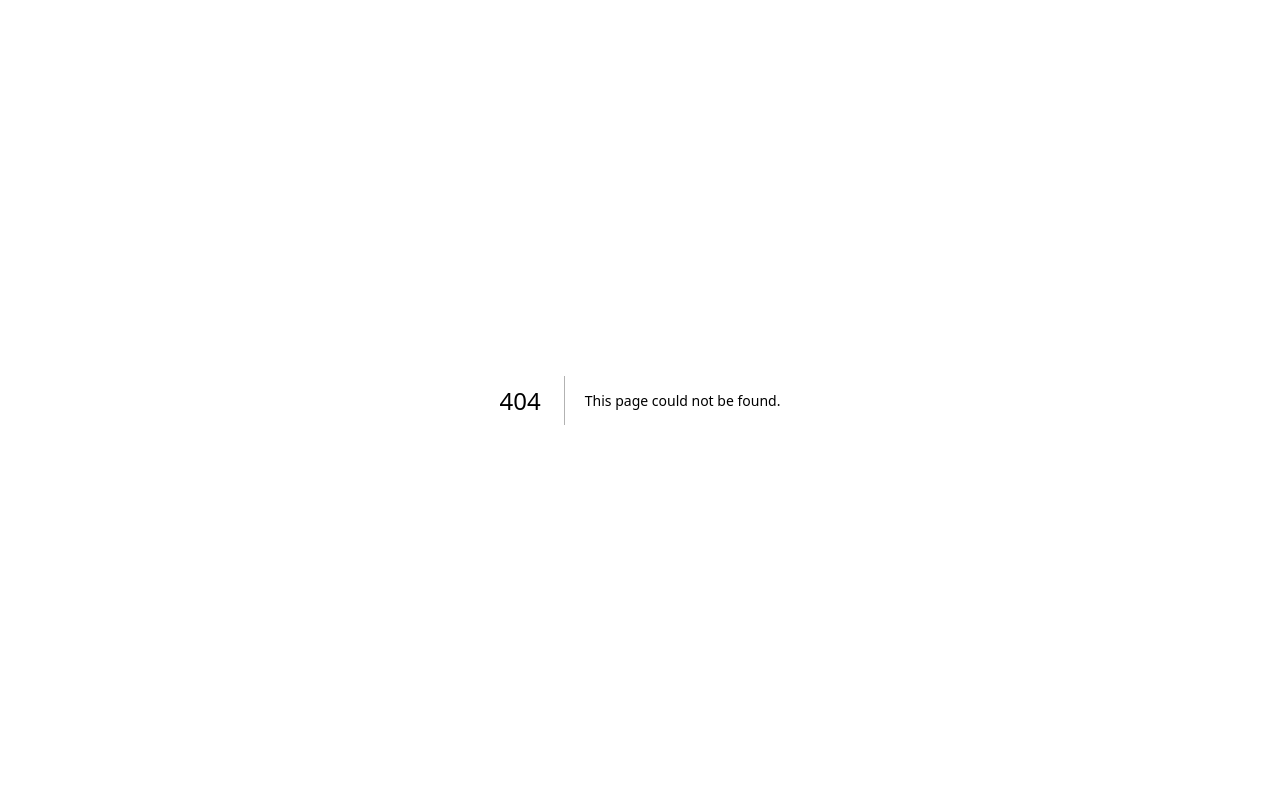
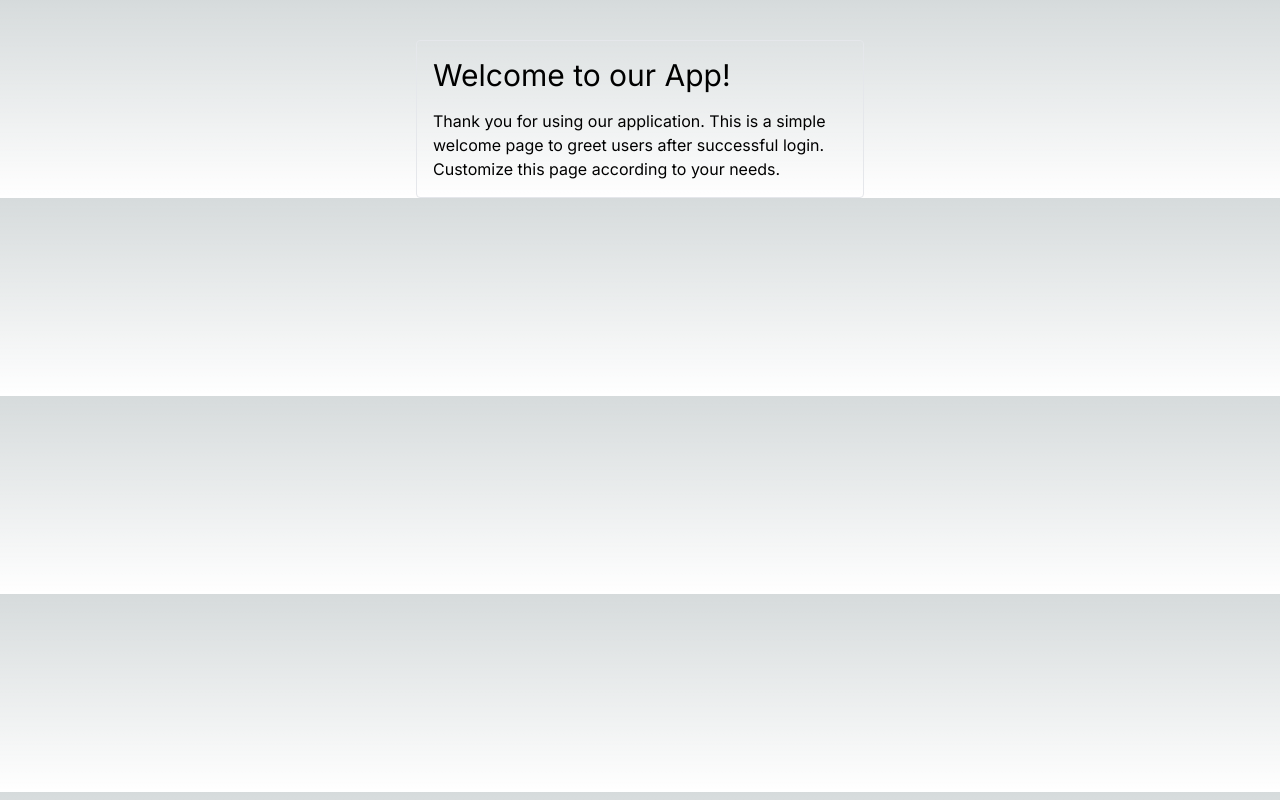
Before and after one commit to JulianGrafen/vencio-prototype-frontend, a Next.js app: page /addExistingAccounts in a window 1280 px wide. Before the commit this address had no page. Built offline with nearby package versions, Linux system fonts and the light colour scheme.

Commit message:
fix: fixed empty userID

```diff
--- /dev/null
+++ b/app/addExistingAccounts/page.tsx
@@ -0,0 +1,15 @@
+import React from 'react';
+
+export default function addExistingAccounts(){
+    return (
+      <div className="max-w-md mx-auto mt-10 p-4 border rounded">
+        <h1 className="text-3xl mb-4">Welcome to our App!</h1>
+        <p>
+          Thank you for using our application. This is a simple welcome page to greet users after successful login.
+        </p>
+        <p>
+          Customize this page according to your needs.
+        </p>
+      </div>
+    );
+  };
--- a/app/createNewAccounts/page.tsx
+++ b/app/createNewAccounts/page.tsx
@@ -12,29 +12,27 @@ export default function CreateNewAccounts() {
     const [error, setError] = useState('');
 
 
+
   const router = useRouter();
 
 
     const handleRegistration = async () => {
+      const storedUserId = localStorage.getItem('userId');
         try {
             const response = await fetch('http://localhost:5000/auth/registerpartnerAccount', {
               method: 'POST',
               headers: {
                 'Content-Type': 'application/json',
               },
-              body: JSON.stringify({ name: username, password: password, email: email }),
+              body: JSON.stringify({ name: username, password: password, email: email, id: storedUserId }),
             });
-
-
             if(response.ok){
               router.push('/home');
               console.log("Registriation successful")
             }else if(response.status ===409){
               setError("Email is already taken, please use another E-Mail");
               console.log("E-Mail already registered");
-
             }
-            // Redirect after successful registration
           } catch (error) {
             console.error('Registration failed:', error);
           }
--- a/app/loginAndRegister/page.tsx
+++ b/app/loginAndRegister/page.tsx
@@ -11,6 +11,8 @@ export default function Register() {
   const [loginPassword, setLoginPassword] = useState('');
   const [loginToken, setLoginToken] = useState<string | null>(null);
   const [error, setError] = useState('');
+  const [userId, setUserId] = useState('');
+
 
 
   const router = useRouter(); // Use useRouter here
@@ -22,22 +24,29 @@ export default function Register() {
         headers: {
           'Content-Type': 'application/json',
         },
+
         body: JSON.stringify({ name: registerName, password: registerPassword, email: registerEmail }),
+
       });
-
 
       if(response.status === 409){
         setError("Email is already taken");
         console.log("E-Mail already registered");
       }else if(response.ok){
+        const data = await response.json();
+        const { userId } = data;
+        setUserId(userId);
+        localStorage.setItem('userId', userId);
+        console.log(localStorage.userId);
         router.push('/createNewAccounts');
 
       }
-      // Redirect after successful registration
     } catch (error) {
       console.error('Registration failed:', error);
     }
   };
+
+
 
   const handleLogin = async () => {
     console.log("click");
```
